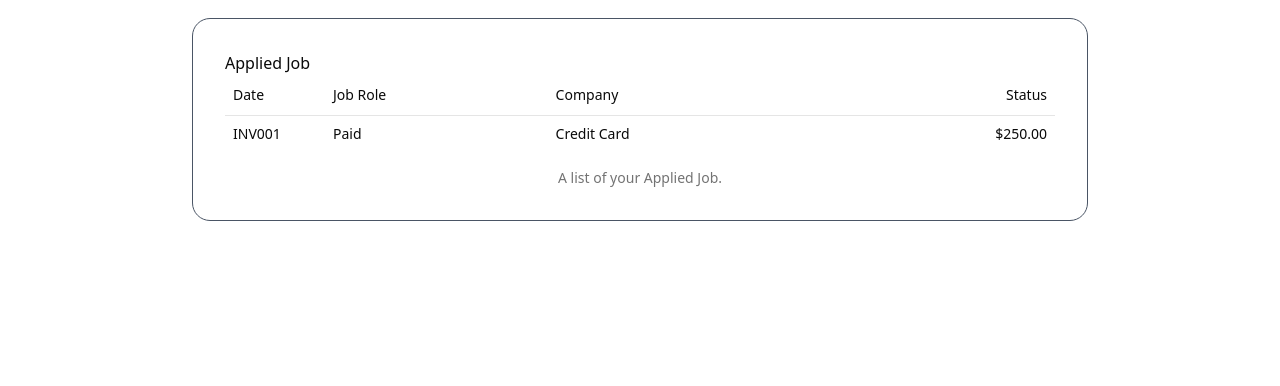
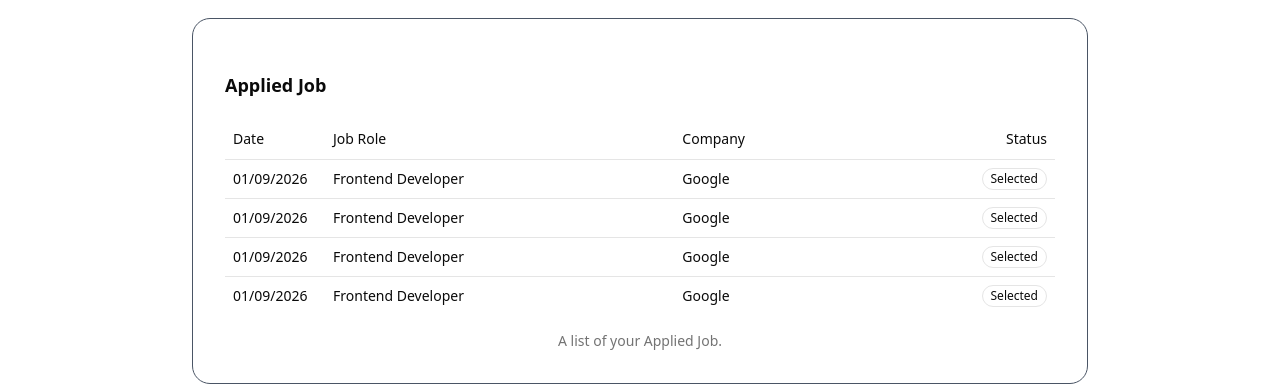
Before and after one commit to siddharthaLamichhane/JOB_PORTAL_WEBSITE, a React app in the folder frontend/: page /profile in a window 1280 px wide. Shown: the part 485-871 px from the top of the page. Before the commit the page ends 800 px from the top, so only its background shows below. Built offline with nearby package versions, Linux system fonts and the light colour scheme; the HTML template or start-up script is replaced by a standard one.

Commit message:
my profile page completed dynamic remaining

```diff
--- a/frontend/src/components/profile/AppliedJobTable.jsx
+++ b/frontend/src/components/profile/AppliedJobTable.jsx
@@ -1,4 +1,5 @@
 import React from "react";
+import { Badge } from "../ui/badge.jsx";
 import {
   Table,
   TableBody,
@@ -22,12 +23,16 @@ export const AppliedJobTable = () => {
           </TableRow>
         </TableHeader>
         <TableBody>
-          <TableRow>
-            <TableCell className="font-medium">INV001</TableCell>
-            <TableCell>Paid</TableCell>
-            <TableCell>Credit Card</TableCell>
-            <TableCell className="text-right">$250.00</TableCell>
-          </TableRow>
+          {[1, 2, 3, 4].map((item, index) => (
+            <TableRow key={index}>
+              <TableCell className="font-medium">01/09/2026</TableCell>
+              <TableCell>Frontend Developer</TableCell>
+              <TableCell>Google</TableCell>
+              <TableCell className="text-right">
+                <Badge variant="outline">Selected</Badge>
+              </TableCell>
+            </TableRow>
+          ))}
         </TableBody>
       </Table>
     </div>
--- a/frontend/src/components/profile/Profile.jsx
+++ b/frontend/src/components/profile/Profile.jsx
@@ -85,7 +85,7 @@ export const Profile = () => {
         </div>
       </div>
       <div className="max-w-4xl mx-auto  bg-white rounded-2xl border border-gray-600  my-5 p-8">
-        <h1>Applied Job</h1>
+        <h1 className="font-bold text-lg my-5">Applied Job</h1>
         {/* Application table */}
         <AppliedJobTable />
       </div>
```
